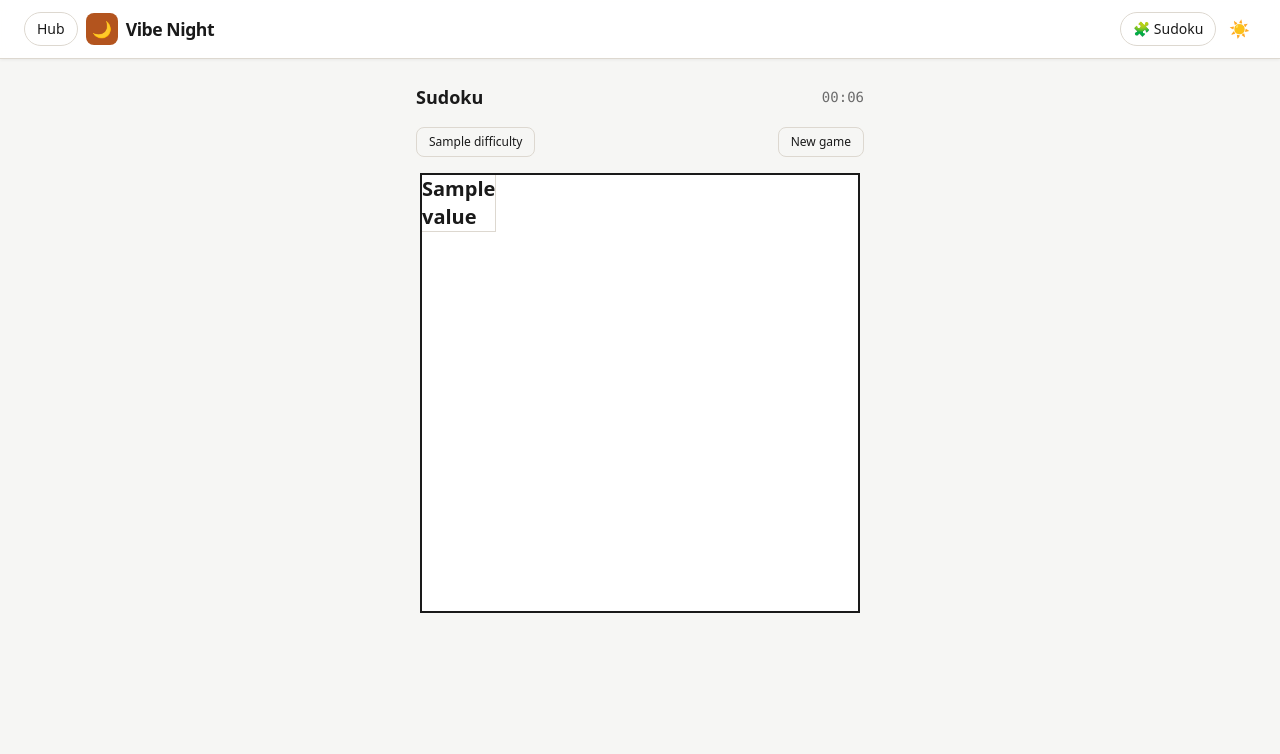
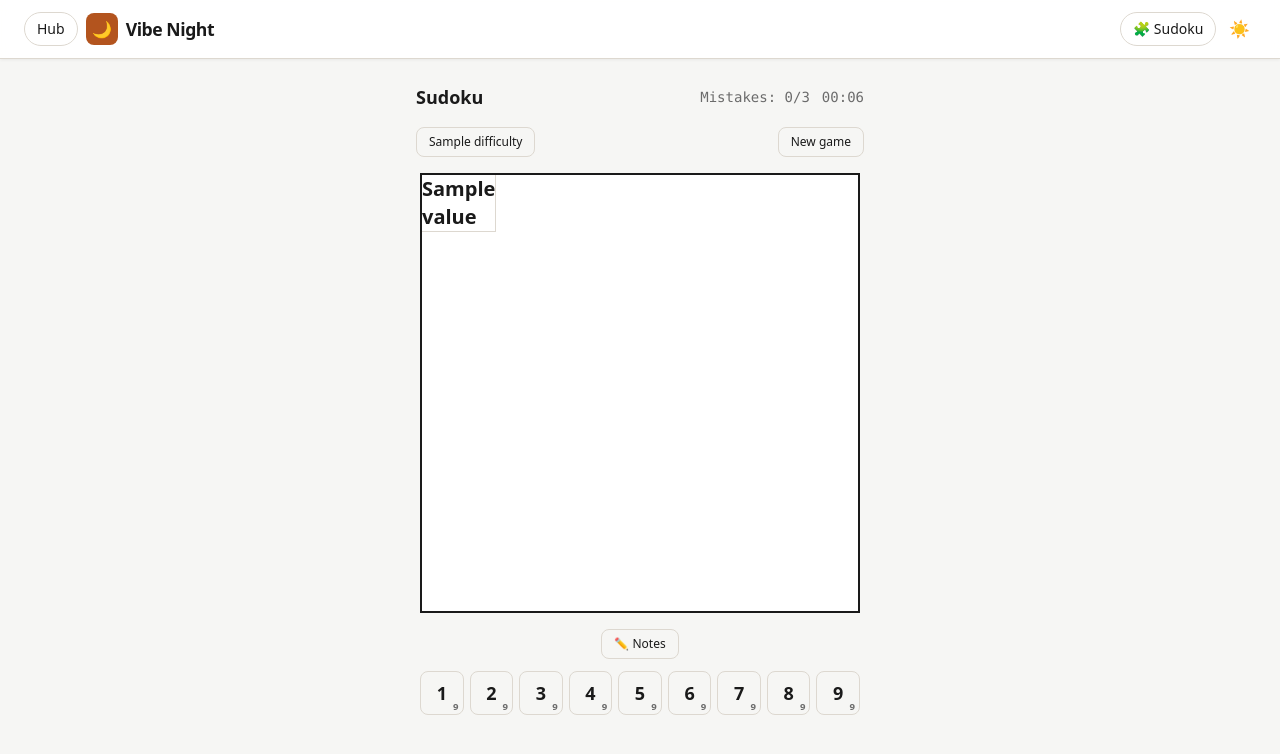
Before and after one commit to Nephty/vibe-night-001, a Django app: template templates/vibenight/sudoku.html in a window 1280 px wide. Shown: the top 754 px of the page. Run offline with Django 5.2, Linux system fonts and the light colour scheme; the template is opened without the code that fills it: most values are stand-ins (such as "Sample title", 1, 10 or a date in 2020); some libraries are stand-ins or nearby versions.

Commit message:
Sudoku: add number pad, row/col/box highlighting, mistakes counter, notes toggle
Fleshes out the page to look like a real sudoku app — digit palette with
remaining counts, peer/same-number highlighting on selection, a permanently-
stuck "Mistakes: 0/3" counter. The number pad still just instantly reveals a
random matching cell rather than requiring the player to place anything.

```diff
--- a/templates/vibenight/sudoku.html
+++ b/templates/vibenight/sudoku.html
@@ -4,13 +4,21 @@
 <style>
   .sudoku-cell.given { color: var(--text); }
   .sudoku-cell.revealed { color: var(--accent); }
+  .sudoku-cell.peer { background: color-mix(in srgb, var(--accent) 7%, var(--panel)); }
+  .sudoku-cell.selected { background: color-mix(in srgb, var(--accent) 18%, var(--panel)); box-shadow: inset 0 0 0 2px var(--accent); }
+  .sudoku-cell.same-number { color: var(--accent); }
   .sudoku-cell.empty:hover { background: var(--bg); }
+  .num-pad-btn:disabled { opacity: 0.25; cursor: default; }
+  #notes-toggle.active-toggle { background: var(--accent); color: var(--accent-text); border-color: var(--accent); }
 </style>
 
 <div class="max-w-md mx-auto w-full">
   <div class="flex items-center justify-between mb-4">
     <h1 class="text-lg font-bold">Sudoku</h1>
-    <div id="timer" class="text-sm font-mono text-[var(--muted)]">00:00</div>
+    <div class="flex items-center gap-3 text-sm font-mono text-[var(--muted)]">
+      <span id="mistakes">Mistakes: 0/3</span>
+      <span id="timer">00:00</span>
+    </div>
   </div>
 
   <div class="flex items-center justify-between mb-4 gap-2 flex-wrap">
@@ -30,9 +38,22 @@
         {% with r=forloop.parentloop.counter0 c=forloop.counter0 %}
         <div class="sudoku-cell flex items-center justify-center select-none text-lg sm:text-xl font-semibold {% if value != 0 %}given{% else %}empty cursor-pointer{% endif %}"
              style="border-right: {% if c == 2 or c == 5 %}2px solid var(--text){% else %}1px solid var(--border){% endif %}; border-bottom: {% if r == 2 or r == 5 %}2px solid var(--text){% else %}1px solid var(--border){% endif %};"
-             {% if value == 0 %}data-row="{{ r }}" data-col="{{ c }}"{% endif %}>{% if value != 0 %}{{ value }}{% endif %}</div>
+             data-row="{{ r }}" data-col="{{ c }}">{% if value != 0 %}{{ value }}{% endif %}</div>
         {% endwith %}
       {% endfor %}
+    {% endfor %}
+  </div>
+
+  <div class="flex items-center justify-center gap-2 mt-4">
+    <button type="button" id="notes-toggle" title="Notes" class="inline-flex items-center gap-1.5 px-3 py-1.5 rounded-lg border border-[var(--border)] text-xs font-medium hover:bg-[var(--bg)] transition-colors">✏️ Notes</button>
+  </div>
+
+  <div id="num-pad" class="grid grid-cols-9 gap-1 sm:gap-1.5 mt-3 mx-auto" style="width: min(92vw, 440px);">
+    {% for n in "123456789" %}
+      <button type="button" class="num-pad-btn relative flex items-center justify-center aspect-square rounded-lg border border-[var(--border)] text-base sm:text-lg font-semibold hover:bg-[var(--bg)] hover:border-[var(--accent)] transition-colors" data-num="{{ n }}">
+        {{ n }}
+        <span class="num-pad-count absolute bottom-0.5 right-1 text-[0.6rem] leading-none text-[var(--muted)]"></span>
+      </button>
     {% endfor %}
   </div>
 
@@ -49,9 +70,9 @@
   var timerEl = document.getElementById("timer");
   var solvedBanner = document.getElementById("solved-banner");
   var solvedTime = document.getElementById("solved-time");
-
-  var filled = board.querySelectorAll(".sudoku-cell.given").length;
+  var allCells = Array.prototype.slice.call(board.querySelectorAll(".sudoku-cell"));
   var total = 81;
+  var filled = allCells.filter(function (c) { return c.classList.contains("given"); }).length;
   var seconds = 0;
   var running = true;
 
@@ -62,22 +83,76 @@
     timerEl.textContent = (m < 10 ? "0" : "") + m + ":" + (s < 10 ? "0" : "") + s;
   }, 1000);
 
-  board.querySelectorAll(".sudoku-cell.empty").forEach(function (cell) {
-    cell.addEventListener("click", function onClick() {
-      var r = parseInt(cell.dataset.row, 10);
-      var c = parseInt(cell.dataset.col, 10);
+  function clearHighlights() {
+    allCells.forEach(function (c) { c.classList.remove("selected", "peer", "same-number"); });
+  }
+
+  function highlight(cell) {
+    clearHighlights();
+    cell.classList.add("selected");
+    var r = parseInt(cell.dataset.row, 10), c = parseInt(cell.dataset.col, 10);
+    var val = cell.textContent.trim();
+    allCells.forEach(function (other) {
+      var or_ = parseInt(other.dataset.row, 10), oc = parseInt(other.dataset.col, 10);
+      var isPeer = or_ === r || oc === c ||
+        (Math.floor(or_ / 3) === Math.floor(r / 3) && Math.floor(oc / 3) === Math.floor(c / 3));
+      if (isPeer && other !== cell) other.classList.add("peer");
+      if (val && other !== cell && other.textContent.trim() === val) other.classList.add("same-number");
+    });
+  }
+
+  function updatePad() {
+    for (var n = 1; n <= 9; n++) {
+      var count = allCells.filter(function (c) { return c.textContent.trim() === String(n); }).length;
+      var remaining = 9 - count;
+      var btn = document.querySelector('.num-pad-btn[data-num="' + n + '"]');
+      btn.querySelector(".num-pad-count").textContent = remaining > 0 ? remaining : "";
+      btn.disabled = remaining <= 0;
+    }
+  }
+
+  function revealCell(cell) {
+    if (!cell.classList.contains("empty")) return;
+    var r = parseInt(cell.dataset.row, 10), c = parseInt(cell.dataset.col, 10);
     cell.textContent = solution[r][c];
     cell.classList.remove("empty", "cursor-pointer");
     cell.classList.add("given", "revealed");
-      cell.removeEventListener("click", onClick);
     filled++;
+    updatePad();
     if (filled === total) {
       running = false;
       solvedTime.textContent = "Solved in " + timerEl.textContent + ". Incredible deduction skills.";
       solvedBanner.classList.remove("hidden");
     }
+  }
+
+  allCells.forEach(function (cell) {
+    cell.addEventListener("click", function () {
+      revealCell(cell);
+      highlight(cell);
     });
   });
+
+  document.querySelectorAll(".num-pad-btn").forEach(function (btn) {
+    btn.addEventListener("click", function () {
+      var n = btn.dataset.num;
+      var candidates = allCells.filter(function (c) {
+        if (!c.classList.contains("empty")) return false;
+        var r = parseInt(c.dataset.row, 10), cc = parseInt(c.dataset.col, 10);
+        return String(solution[r][cc]) === n;
+      });
+      if (!candidates.length) return;
+      var cell = candidates[Math.floor(Math.random() * candidates.length)];
+      revealCell(cell);
+      highlight(cell);
+    });
+  });
+
+  document.getElementById("notes-toggle").addEventListener("click", function () {
+    this.classList.toggle("active-toggle");
+  });
+
+  updatePad();
 })();
 </script>
 {% endblock %}
```
Lines whose indentation alone changed are shown as unchanged.
